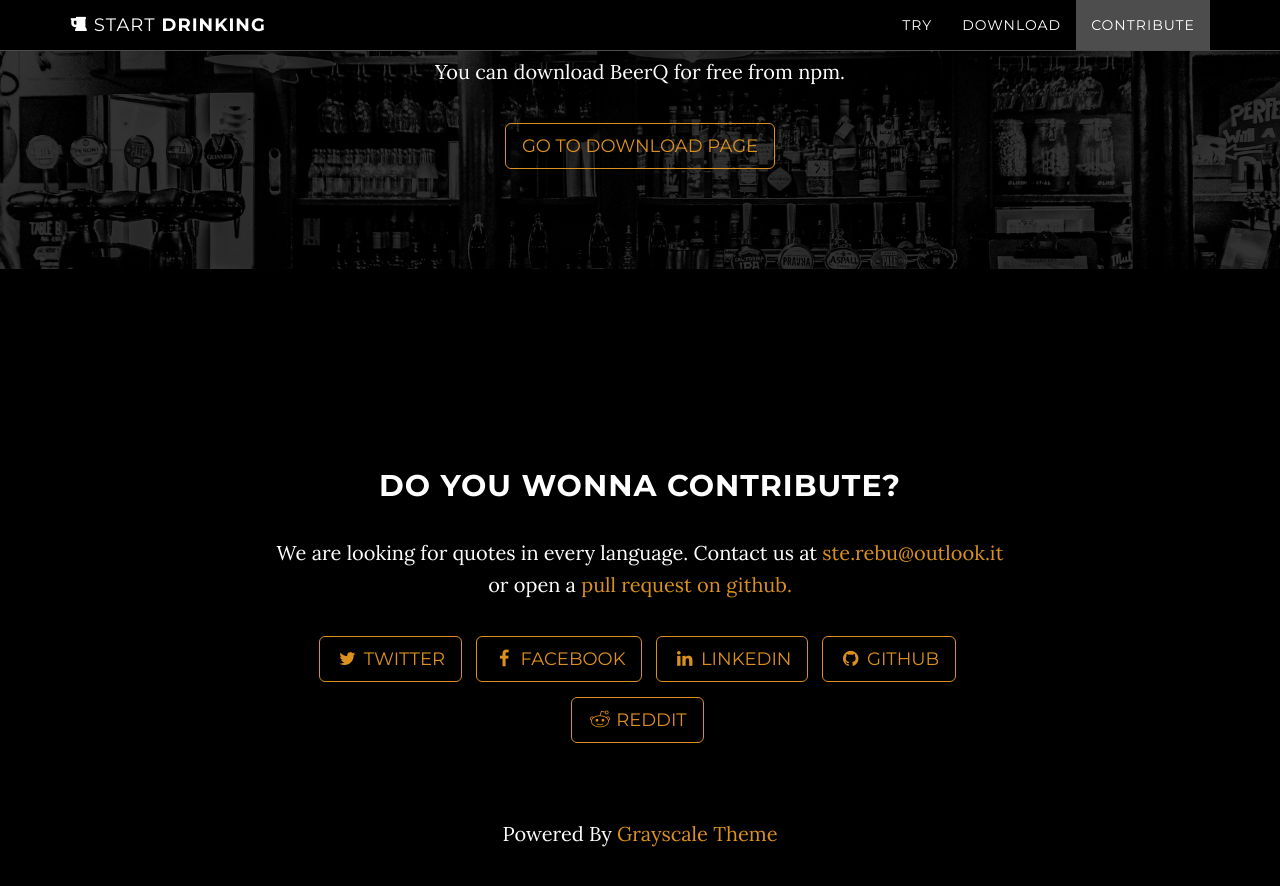
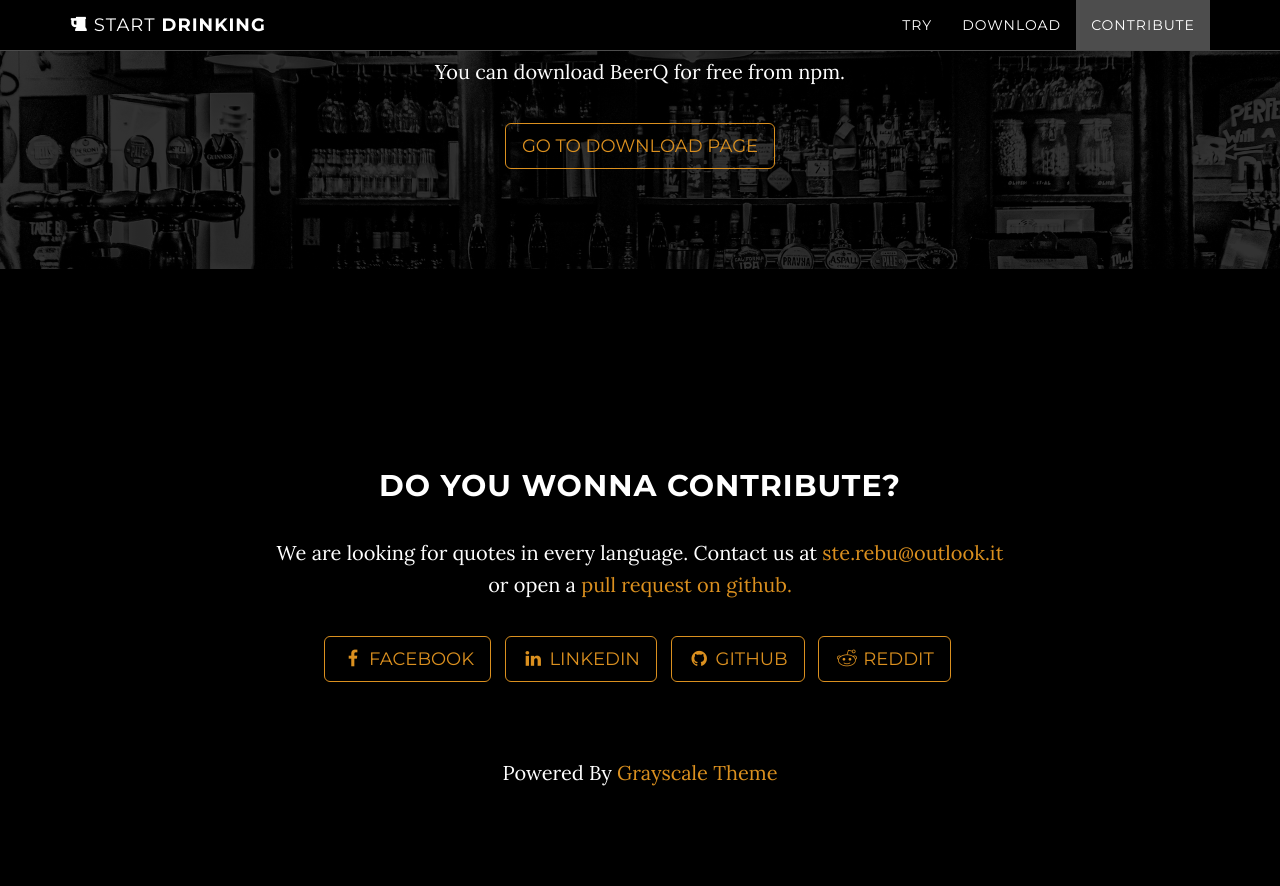
Before and after one commit to srebughini/BEERQ, a Jekyll site: the page built from index.html, in a window 1280 px wide and 900 px high, scrolled down 1458 px. Shown: the top 886 px of the window. Built offline with Jekyll 4.4.1, drawn with Linux system fonts in a browser that asks for light colours; after the commit the page ends 2297 px from its top, so only the background shows below that.

Commit message:
Removed twitter

```diff
--- a/_config.yml
+++ b/_config.yml
@@ -14,8 +14,6 @@ footer: Your Website
 
 # Social networks usernames (many more available: google-plus, flickr, dribbble, pinterest, instagram, tumblr, linkedin, etc.)
 social:
-  - title: twitter
-    url: https://twitter.com/ASALIcode
   - title: facebook
     url: https://www.facebook.com/ASALIcode/
   - title: linkedin
```
